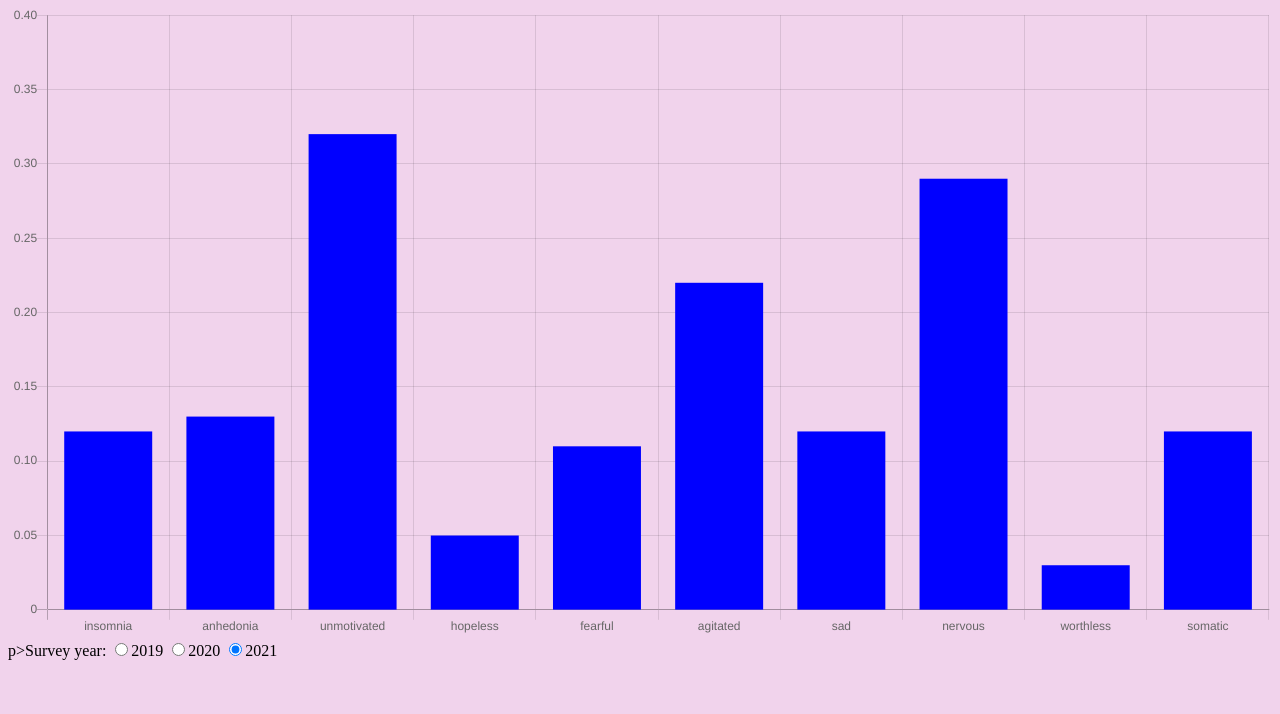
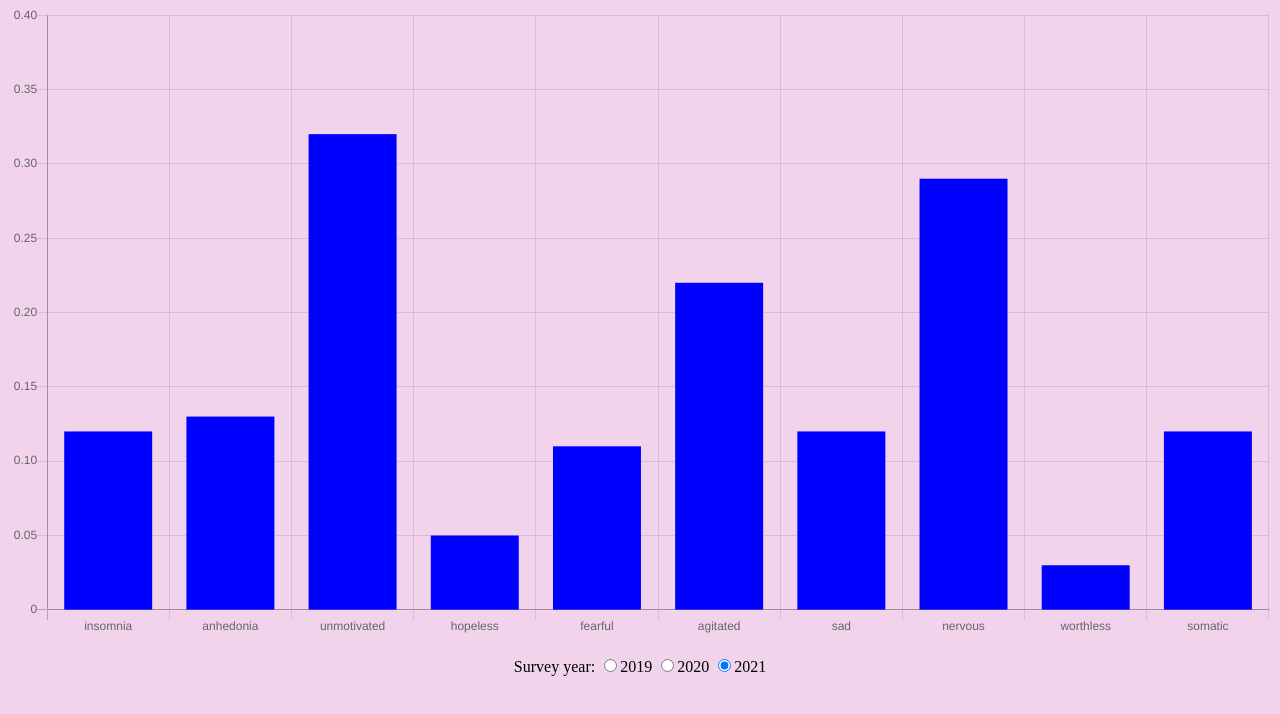
Before and after one commit to cazmorgan/cazmorgan.github.io, a plain HTML site: page index.html in a window 1280 px wide. Drawn offline with nearby package versions, Linux system fonts and the light colour scheme.

Commit message:
Add files via upload

```diff
--- a/index.html
+++ b/index.html
@@ -24,7 +24,7 @@
 
     <div class="buttonBox">
 
-        p>Survey year:
+        <p>Survey year:
             <input type="radio" name="year" value="2019"
             onclick="changeChart([0.10, 0.11,0.25,0.04, 0.12, 0.15, 0.11, 0.15, 0.01, 0.14],
             'rgba(255,0,0,1)')"/>2019
```
